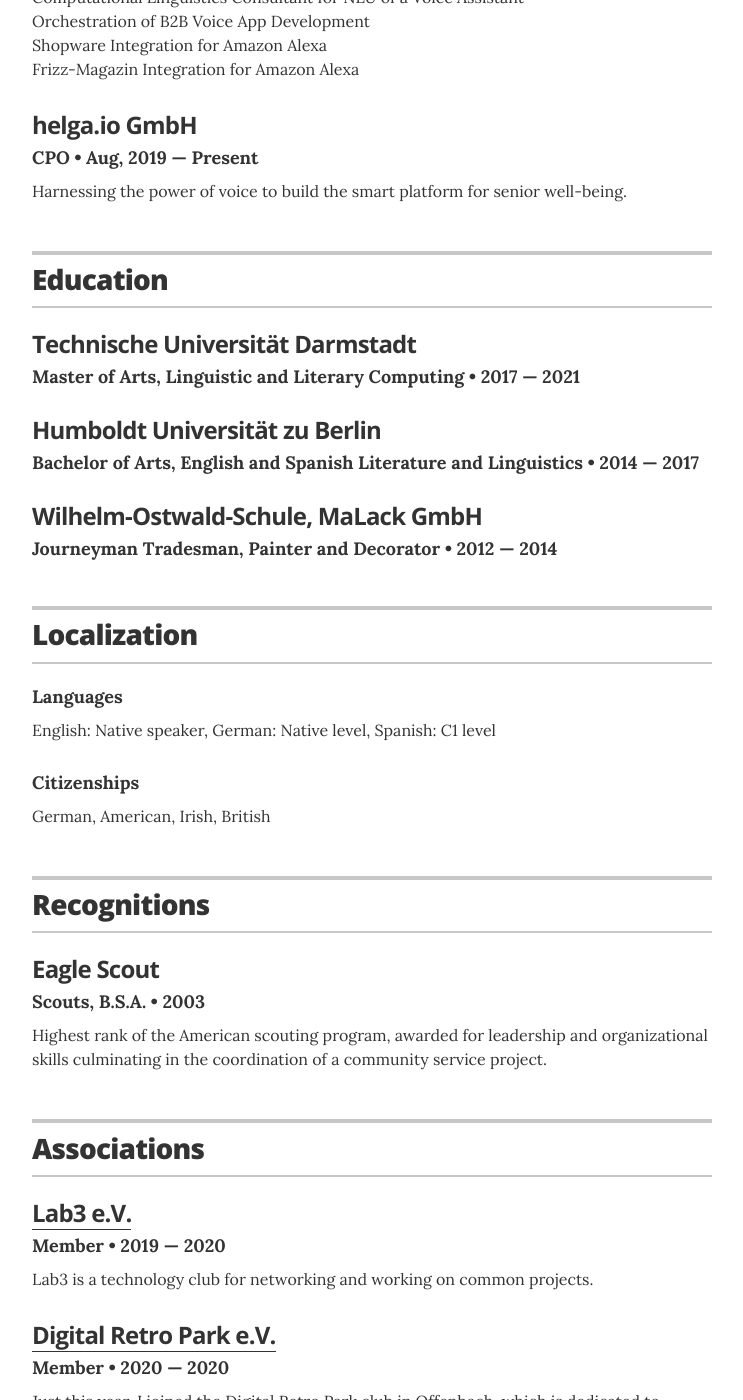
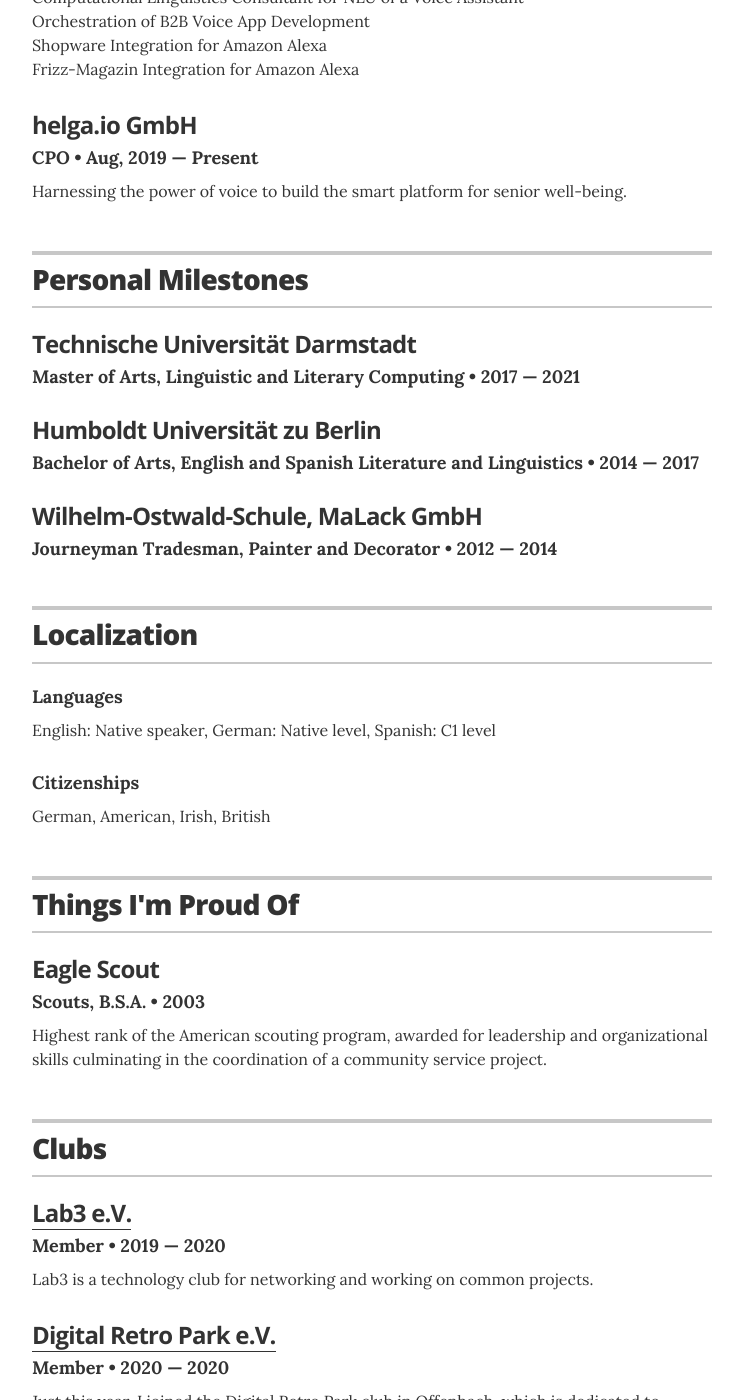
Before and after one commit to BrianInGermany/brian-profile, a Jekyll site: the page built from index.html, in a window 1280 px wide and 1400 px high, scrolled down 535 px. Shown: the whole window, without its empty margins (268-1011 px from the left). Built offline with Jekyll 4.4.1, drawn with Linux system fonts in a browser that asks for light colours.

Commit message:
edit education

```diff
--- a/_layouts/resume.html
+++ b/_layouts/resume.html
@@ -73,7 +73,7 @@
       <!-- begin Education -->
       <section class="content-section">
         <header class="section-header">
-          <h2>Education</h2>
+          <h2>Personal Milestones</h2>
         </header>
 
         {% for education in site.data.education %}
@@ -140,7 +140,7 @@
       <section class="content-section">
 
         <header class="section-header">
-          <h2>Recognitions</h2>
+          <h2>Things I'm Proud Of</h2>
         </header>
 
         {% for recognition in site.data.recognitions %}
@@ -160,7 +160,7 @@
       <section class="content-section">
 
         <header class="section-header">
-          <h2>Associations</h2>
+          <h2>Clubs</h2>
         </header>
 
         {% for association in site.data.associations %}
```
